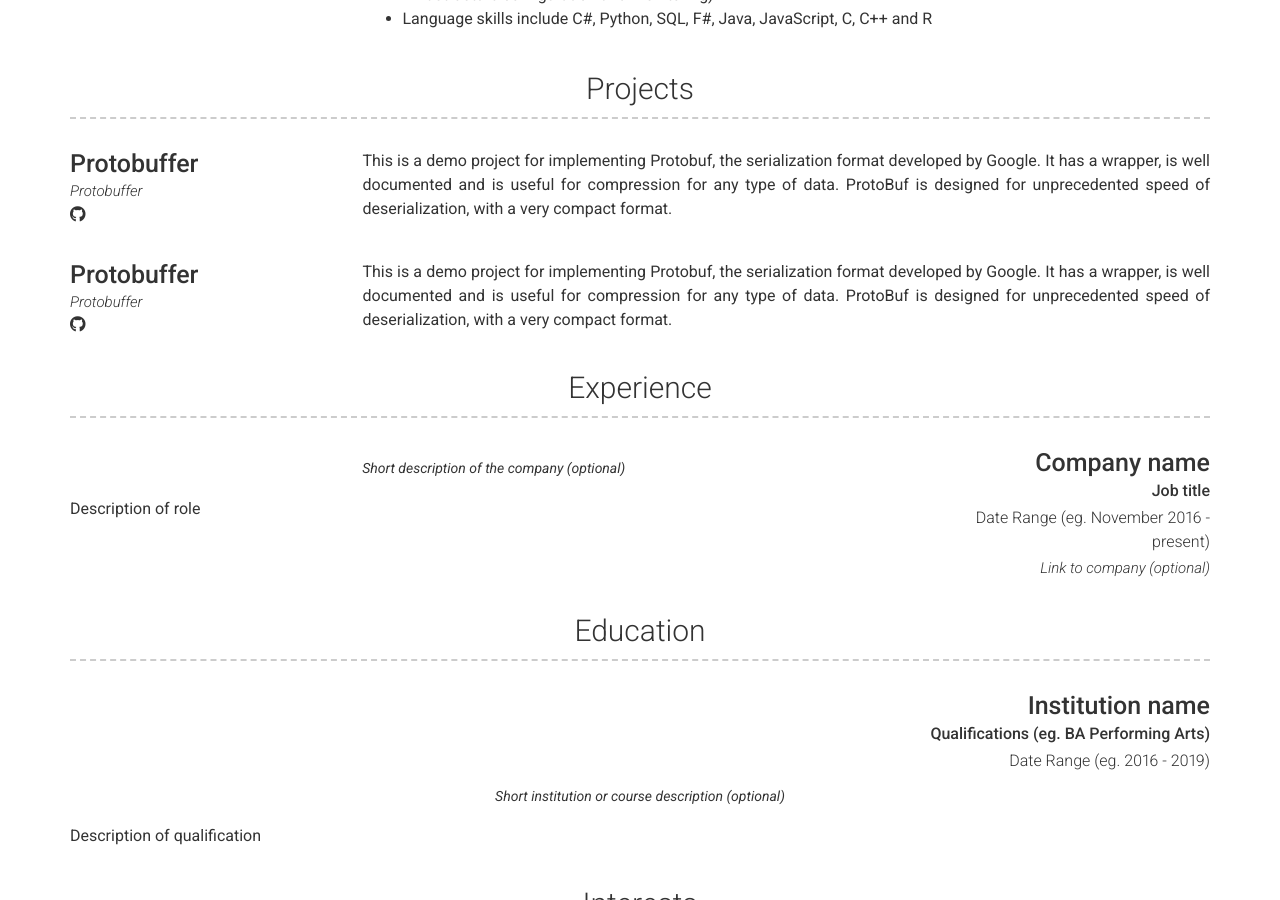
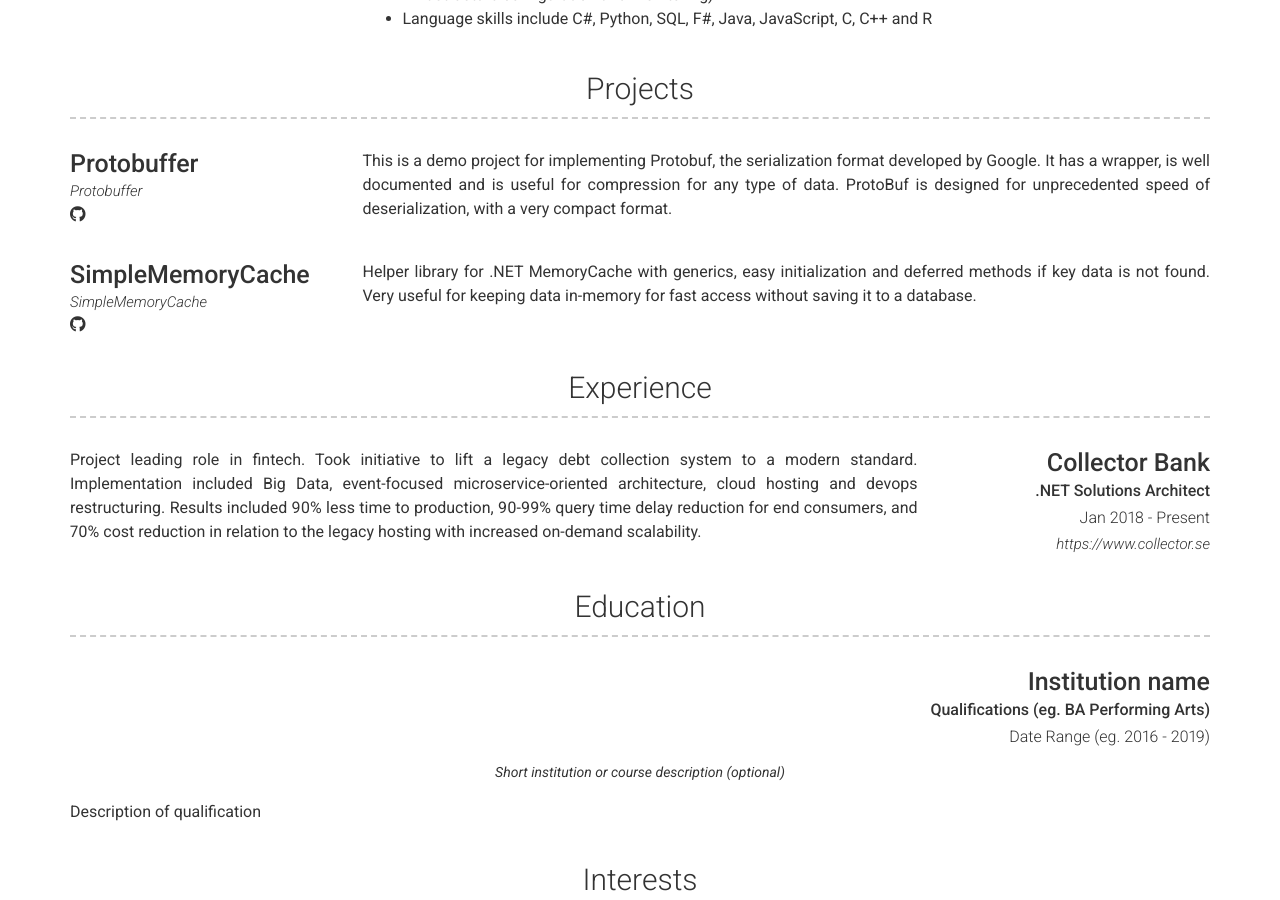
Before and after one commit to ebergstedt/resume, a Jekyll site: the page built from index.md, in a window 1280 px wide and 900 px high, scrolled down 622 px. Built offline with Jekyll 4.4.1, drawn with Linux system fonts in a browser that asks for light colours; nearby versions of some CDN libraries.

Commit message:
no message

```diff
--- a/_config.yml
+++ b/_config.yml
@@ -84,33 +84,33 @@
         description: | # this will include new lines to allow paragraphs
           This is a demo project for implementing Protobuf, the serialization format developed by Google. It has a wrapper, is well documented and is useful for compression for any type of data. ProtoBuf is designed for unprecedented speed of deserialization, with a very compact format.
       - layout: left
-        title: Protobuffer
-        link: https://github.com/ebergstedt/ProtoBuffer
-        link_text: Protobuffer
+        title: SimpleMemoryCache
+        link: https://github.com/ebergstedt/SimpleMemoryCache
+        link_text:  SimpleMemoryCache
         additional_links:
-          - title:  ebergstedt/ProtoBuffer
+          - title:  ebergstedt/SimpleMemoryCache
             icon: fab fa-github
-            url: https://github.com/ebergstedt/ProtoBuffer
+            url: https://github.com/ebergstedt/SimpleMemoryCache
           # - title:  Github page for project (eg. sproogen/modern-resume-theme)
             # icon: fab fa-github
             # url: Link to project (eg. sproogen.github.io/modern-resume-theme)(optional)
         #quote: >
           #Short overview of the project (optional)
         description: | # this will include new lines to allow paragraphs
-          This is a demo project for implementing Protobuf, the serialization format developed by Google. It has a wrapper, is well documented and is useful for compression for any type of data. ProtoBuf is designed for unprecedented speed of deserialization, with a very compact format.
+          Helper library for .NET MemoryCache with generics, easy initialization and deferred methods if key data is not found. Very useful for keeping data in-memory for fast access without saving it to a database.
 
   - title: Experience
     layout: list
     content:
       - layout: right
-        title: Company name
-        sub_title: Job title
-        caption: Date Range (eg. November 2016 - present)
-        link: Link to company (optional)
-        quote: >
-          Short description of the company (optional)
+        title: Collector Bank
+        sub_title: .NET Solutions Architect
+        caption: Jan 2018 - Present
+        link: https://www.collector.se
+        #quote: >
+          #Short description of the company (optional)
         description: | # this will include new lines to allow paragraphs
-          Description of role
+          Project leading role in fintech. Took initiative to lift a legacy debt collection system to a modern standard. Implementation included Big Data, event-focused microservice-oriented architecture, cloud hosting and devops restructuring. Results included 90% less time to production, 90-99% query time delay reduction for end consumers, and 70% cost reduction in relation to the legacy hosting with increased on-demand scalability.
   - title: Education
     layout: list
     content:
```
